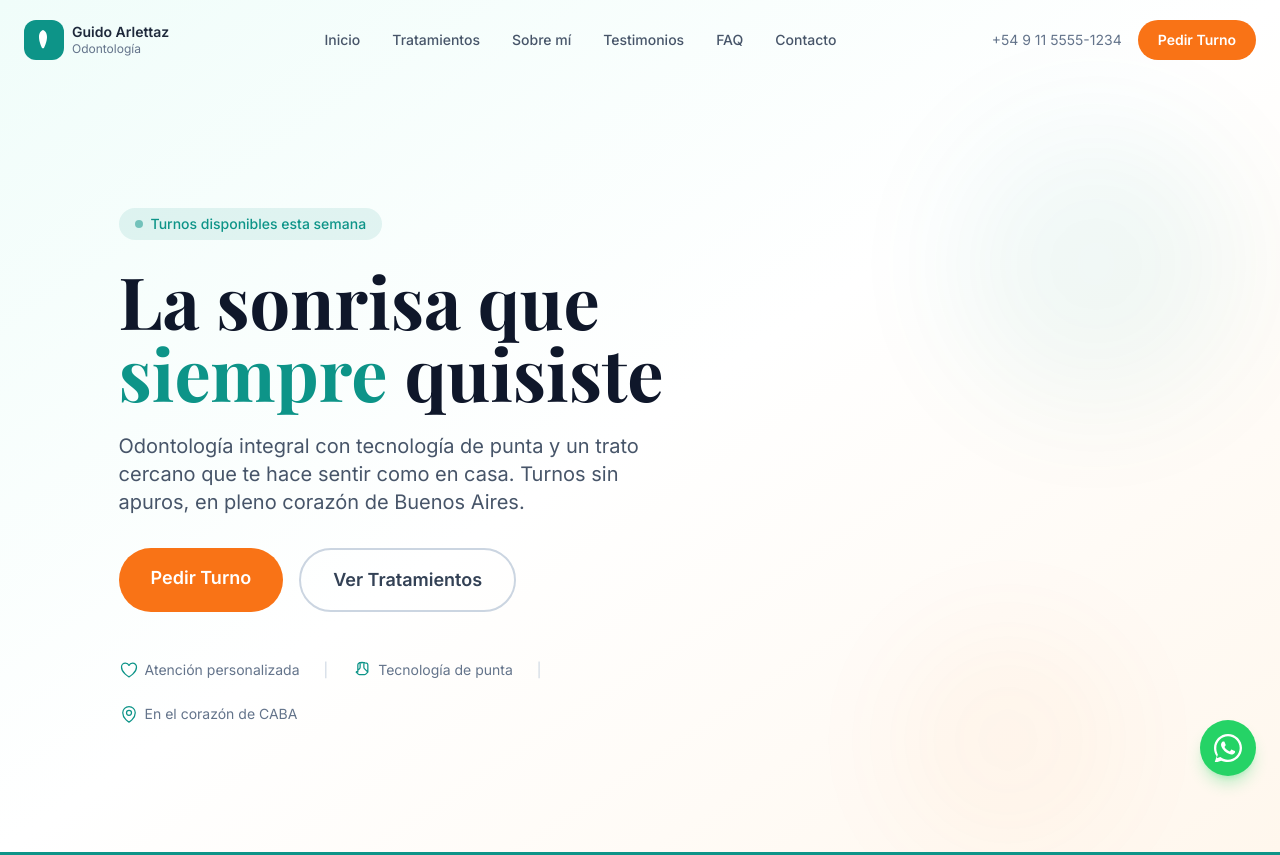
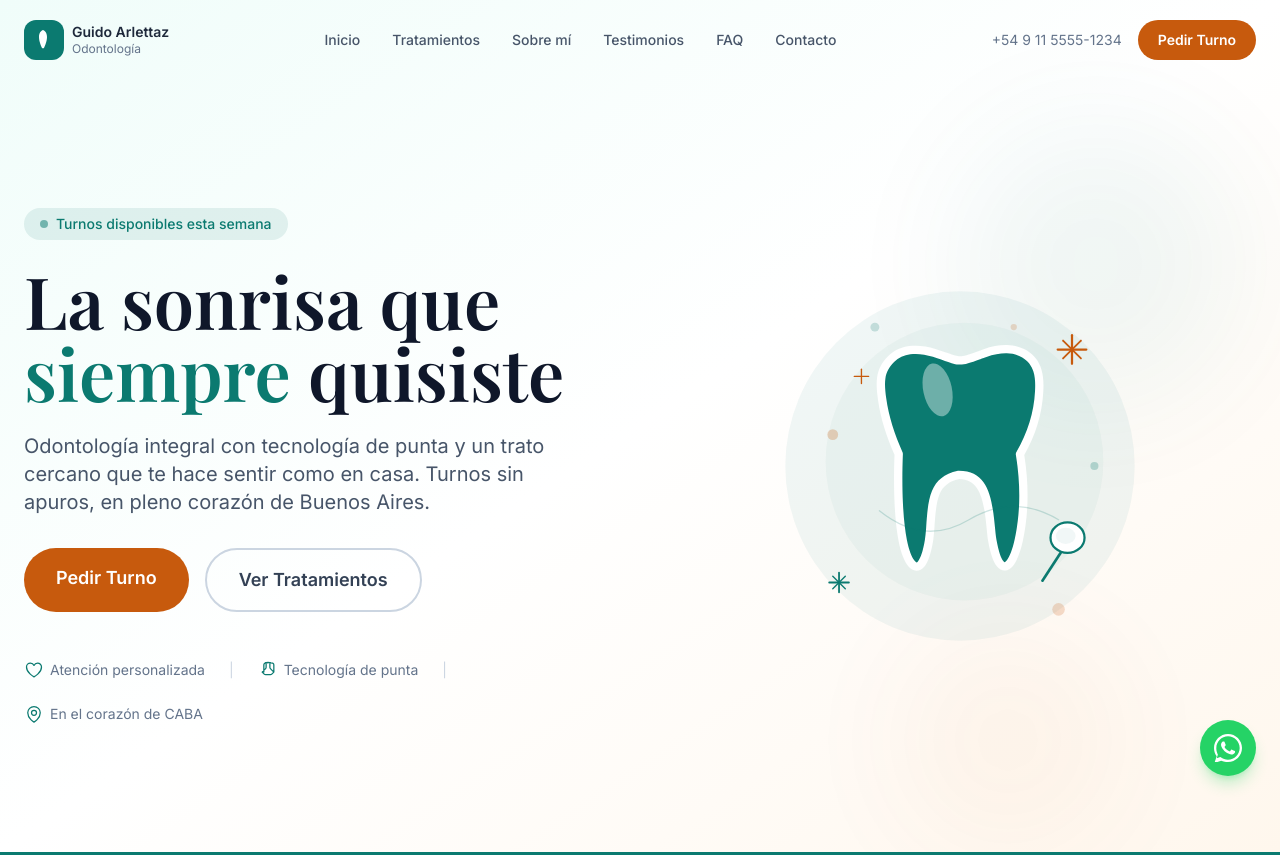
Before and after one commit to marianoogimenez/guidoarlettaz, an Astro site: page / in a window 1280 px wide. Shown: the top 855 px of the page. Built offline with nearby package versions, Linux system fonts and the light colour scheme; Astro itself is replaced by a stand-in of ours; a web font is replaced by a local one.

Commit message:
Fix color contrast for WCAG AA and redesign hero with grid layout + tooth SVG
Darken teal/coral tokens to pass WCAG AA contrast ratios. Refactor hero
from single-column 60% layout to a two-column grid with a decorative
tooth SVG illustration on desktop. Refine H1 weight to font-semibold.

Co-Authored-By: Claude Opus 4.6 <noreply@anthropic.com>

```diff
--- a/src/components/Hero.astro
+++ b/src/components/Hero.astro
@@ -1,5 +1,5 @@
 ---
-// Hero.astro — Hero section with gradient, badge, CTA buttons, and trust indicators
+// Hero.astro — Hero section with gradient, badge, CTA buttons, trust indicators, and SVG illustration
 ---
 
 <section id="inicio" class="relative min-h-screen flex items-center overflow-hidden bg-gradient-to-br from-mint via-white to-warm pt-20">
@@ -9,8 +9,10 @@
     <div class="absolute bottom-20 right-40 w-56 h-56 rounded-full bg-coral/15 blur-3xl"></div>
   </div>
 
-  <div class="max-w-7xl mx-auto px-4 sm:px-6 py-20 lg:py-32 relative z-10">
-    <div class="lg:max-w-[60%]">
+  <div class="max-w-7xl mx-auto px-4 sm:px-6 py-20 lg:py-32 relative z-10 w-full">
+    <div class="lg:grid lg:grid-cols-2 lg:gap-12 items-center">
+      <!-- Left column: content -->
+      <div>
         <!-- Badge -->
         <div class="inline-flex items-center gap-2 bg-teal-primary/10 text-teal-primary font-medium text-sm px-4 py-1.5 rounded-full mb-6">
           <span class="w-2 h-2 bg-teal-primary rounded-full animate-pulse"></span>
@@ -18,7 +20,7 @@
         </div>
 
         <!-- Heading -->
-      <h1 class="font-serif text-5xl sm:text-6xl lg:text-7xl font-bold text-slate-900 leading-[1.1] mb-6">
+        <h1 class="font-serif text-5xl sm:text-6xl lg:text-7xl font-semibold text-slate-900 leading-[1.1] mb-6">
           La sonrisa que
           <span class="text-teal-primary">siempre</span>
           quisiste
@@ -72,5 +74,65 @@
           </span>
         </div>
       </div>
+
+      <!-- Right column: SVG illustration (desktop only) -->
+      <div class="hidden lg:flex items-center justify-center">
+        <svg viewBox="0 0 500 500" fill="none" xmlns="http://www.w3.org/2000/svg" class="w-full max-w-md" aria-hidden="true">
+          <!-- Background organic shapes -->
+          <ellipse cx="250" cy="250" rx="195" ry="195" class="fill-teal-primary/[0.06]" />
+          <ellipse cx="255" cy="245" rx="155" ry="155" class="fill-teal-primary/[0.04]" />
+
+          <!-- Tooth shape (outlined molar with roots) -->
+          <g transform="translate(157, 115) scale(2.05)">
+            <!-- White fill background -->
+            <path d="M6.34,5.95c3.14-3.02,7.01-4.76,11.33-5.37c4.41-0.62,9.29-0.05,14.32,1.55c2.76,0.88,4.91,1.62,6.67,2.23 c3.33,1.15,5.12,1.78,6.74,1.78c1.95,0.01,4.3-0.84,9.39-2.66c1.58-0.57,3.31-1.19,3.48-1.25c4.4-1.55,8.68-2.32,12.62-2.23 c3.98,0.09,7.62,1.03,10.7,2.89c4.38,2.65,6.8,6.2,8.05,10.23c1.2,3.84,1.3,8.04,1.07,12.29c-0.33,6.13-1.39,12.13-3.19,17.99 c-1.72,5.61-4.11,11.09-7.16,16.45c1.55,9.74,1.98,18.5,1.71,26.24c-0.27,7.99-1.26,14.88-2.51,20.63 c-1.36,6.3-3.32,11.17-5.49,13.69c-1.24,1.44-2.63,2.26-4.13,2.36c-1.59,0.1-3.09-0.59-4.42-2.19c-1.86-2.24-3.55-6.67-4.81-13.78 c-0.35-1.97-0.55-4.14-0.64-5.08l-0.03-0.27l-0.06-0.56c-1.38-14-2.74-27.78-15.03-27.92c-5.86,1.34-8.95,4.1-10.67,8.18 c-1.88,4.47-2.33,10.72-2.85,18.36l0,0.03c-0.07,1.06-0.31,4.63-0.74,7.23c-1.19,7.21-2.9,11.7-4.8,13.95 c-1.33,1.56-2.82,2.25-4.41,2.16c-1.5-0.08-2.9-0.88-4.14-2.3c-2.19-2.5-4.14-7.35-5.39-13.73c-1.03-5.27-1.82-12.26-2.22-20.83 c-0.35-7.56-0.39-16.36-0.02-26.3c-2.11-4.83-3.99-9.69-5.52-14.6c-1.58-5.08-2.79-10.23-3.49-15.48 c-0.58-4.39-1.02-8.41-0.43-12.26C0.9,13.31,2.61,9.55,6.34,5.95z" fill="white" />
+            <!-- Teal outline -->
+            <path d="M18.29,5.06c-3.39,0.48-6.4,1.82-8.81,4.15 c-2.9,2.8-4.23,5.71-4.71,8.82c-0.51,3.32-0.11,6.98,0.43,11c0.66,4.94,1.81,9.84,3.33,14.72c1.52,4.89,3.42,9.74,5.55,14.6 c0.13,0.3,0.2,0.64,0.19,0.99c-0.39,10.02-0.35,18.88,0.01,26.47c0.38,8.29,1.15,15.05,2.15,20.16c1.1,5.61,2.67,9.71,4.34,11.62 c0.42,0.48,0.76,0.75,0.99,0.76c0.14,0.01,0.37-0.17,0.71-0.56c1.41-1.66,2.75-5.42,3.79-11.75c0.39-2.35,0.62-5.79,0.69-6.81 l0-0.03c0.54-8.05,1.02-14.63,3.2-19.82c2.33-5.52,6.41-9.22,14.09-10.91l0,0.01c0.15-0.03,0.31-0.05,0.47-0.05 c16.65-0.07,18.22,15.84,19.81,32l0.05,0.56l0,0l0,0.01l0.03,0.28c0.08,0.84,0.26,2.78,0.61,4.73c1.11,6.3,2.44,10.02,3.82,11.68 c0.32,0.39,0.54,0.57,0.66,0.56c0.22-0.01,0.55-0.29,0.97-0.78c1.68-1.96,3.29-6.12,4.49-11.71c1.2-5.56,2.16-12.18,2.42-19.82 c0.26-7.67-0.18-16.38-1.78-26.12c-0.1-0.51-0.02-1.06,0.27-1.55c3.08-5.29,5.46-10.69,7.16-16.21c1.69-5.51,2.69-11.14,2.99-16.89 c0.2-3.79,0.13-7.49-0.88-10.71c-0.94-3.03-2.76-5.7-6.07-7.69c-2.39-1.45-5.27-2.18-8.45-2.25c-3.39-0.07-7.13,0.61-11.03,1.98 c-2.39,0.85-2.96,1.05-3.46,1.23c-5.6,2.01-8.19,2.93-10.91,2.93c-2.39-0.01-4.43-0.72-8.22-2.03c-1.73-0.6-3.85-1.34-6.57-2.2 C26.23,5.04,22.03,4.54,18.29,5.06z" fill="#0B7A70" />
+          </g>
+
+          <!-- Shine highlight on crown -->
+          <ellipse cx="225" cy="165" rx="16" ry="30" class="fill-white/40" transform="rotate(-12 225 165)" />
+
+          <!-- Sparkle top-right -->
+          <g transform="translate(375, 120)">
+            <line x1="0" y1="-16" x2="0" y2="16" stroke="#C75A0D" stroke-width="2.5" stroke-linecap="round" />
+            <line x1="-16" y1="0" x2="16" y2="0" stroke="#C75A0D" stroke-width="2.5" stroke-linecap="round" />
+            <line x1="-10" y1="-10" x2="10" y2="10" stroke="#C75A0D" stroke-width="2" stroke-linecap="round" />
+            <line x1="10" y1="-10" x2="-10" y2="10" stroke="#C75A0D" stroke-width="2" stroke-linecap="round" />
+          </g>
+
+          <!-- Sparkle bottom-left -->
+          <g transform="translate(115, 380)">
+            <line x1="0" y1="-11" x2="0" y2="11" stroke="#0B7A70" stroke-width="2" stroke-linecap="round" />
+            <line x1="-11" y1="0" x2="11" y2="0" stroke="#0B7A70" stroke-width="2" stroke-linecap="round" />
+            <line x1="-7" y1="-7" x2="7" y2="7" stroke="#0B7A70" stroke-width="1.5" stroke-linecap="round" />
+            <line x1="7" y1="-7" x2="-7" y2="7" stroke="#0B7A70" stroke-width="1.5" stroke-linecap="round" />
+          </g>
+
+          <!-- Small sparkle top-left -->
+          <g transform="translate(140, 150)">
+            <line x1="0" y1="-8" x2="0" y2="8" stroke="#C75A0D" stroke-width="1.5" stroke-linecap="round" />
+            <line x1="-8" y1="0" x2="8" y2="0" stroke="#C75A0D" stroke-width="1.5" stroke-linecap="round" />
+          </g>
+
+          <!-- Dental mirror -->
+          <g transform="translate(370, 330)">
+            <line x1="0" y1="5" x2="-28" y2="48" stroke="#0B7A70" stroke-width="3" stroke-linecap="round" />
+            <ellipse cx="0" cy="0" rx="19" ry="17" stroke="#0B7A70" stroke-width="2.5" fill="white" />
+            <ellipse cx="-2" cy="-2" rx="11" ry="9" class="fill-teal-primary/[0.06]" />
+          </g>
+
+          <!-- Floating dots -->
+          <circle cx="108" cy="215" r="6" class="fill-coral/25" />
+          <circle cx="400" cy="250" r="4.5" class="fill-teal-primary/25" />
+          <circle cx="155" cy="95" r="5" class="fill-teal-primary/20" />
+          <circle cx="360" cy="410" r="7" class="fill-coral/20" />
+          <circle cx="310" cy="95" r="3.5" class="fill-coral/20" />
+
+          <!-- Curved smile line -->
+          <path d="M160 300 Q210 340 260 310 Q310 280 360 310" stroke="#0B7A70" stroke-width="1.5" stroke-linecap="round" fill="none" opacity="0.2" />
+        </svg>
+      </div>
+    </div>
   </div>
 </section>
--- a/tailwind.config.mjs
+++ b/tailwind.config.mjs
@@ -4,11 +4,11 @@ export default {
   theme: {
     extend: {
       colors: {
-        'teal-primary': '#0D9488',
-        'teal-dark': '#0B7A70',
+        'teal-primary': '#0B7A70',
+        'teal-dark': '#087066',
         'teal-light': '#14B8A6',
-        'coral': '#F97316',
-        'coral-dark': '#EA580C',
+        'coral': '#C75A0D',
+        'coral-dark': '#A64C0B',
         'mint': '#F0FDFA',
         'warm': '#FFF7ED',
         'slate-dark': '#0F172A',
```
Also changed, not shown: CLAUDE.md (added, +27 -0 lines). Lines whose indentation alone changed are shown as unchanged.
